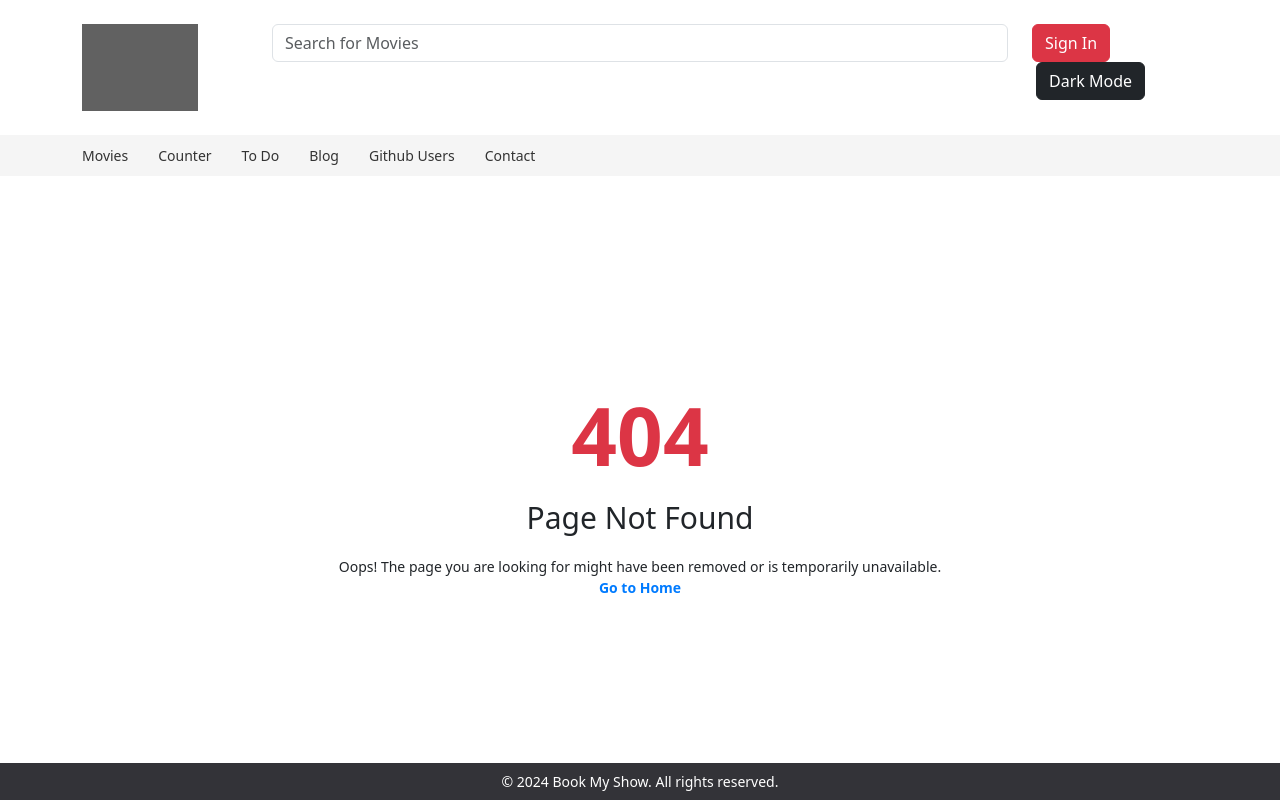
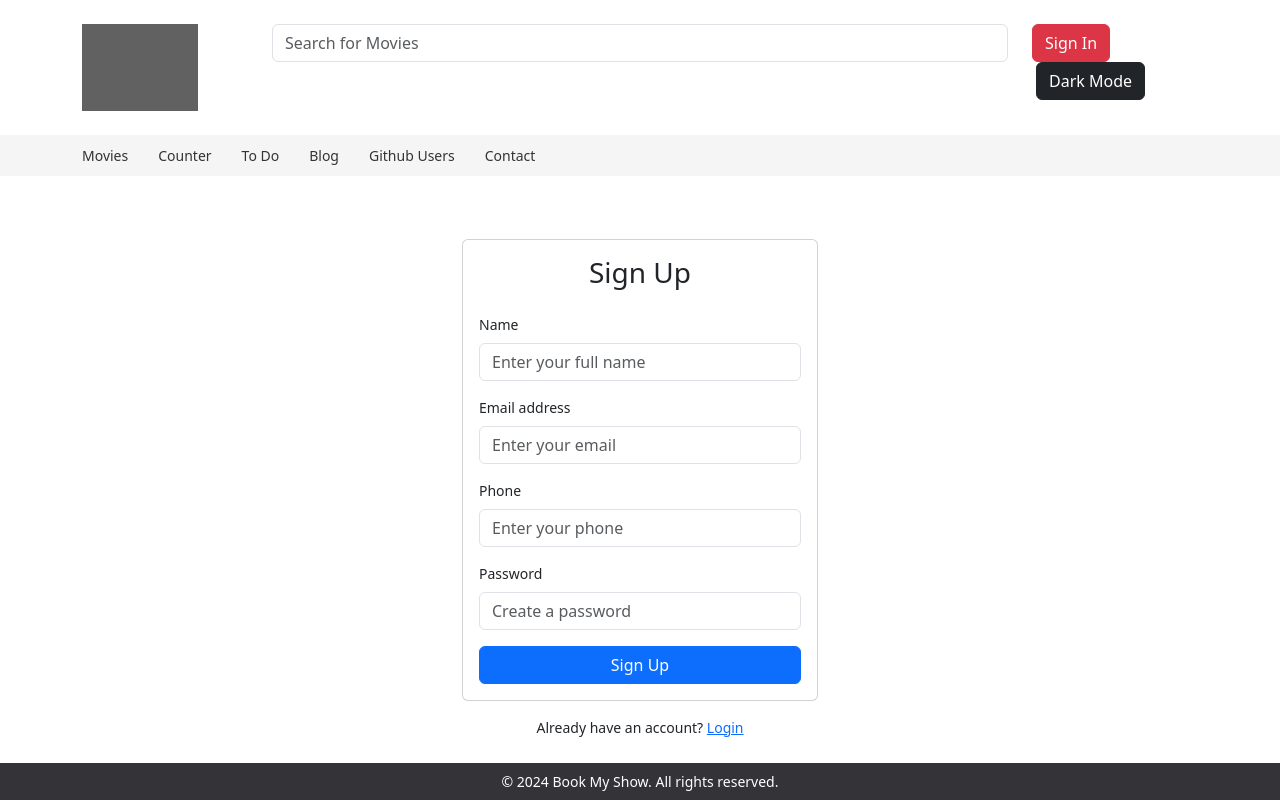
Before and after one commit to mohittocommit/React, a React (Vite) app in the folder bookMyShowClone/: page /signup in a window 1280 px wide. Built offline with nearby package versions, Linux system fonts and the light colour scheme; grey boxes are pictures that could not be loaded.

Commit message:
signup ui and integration

```diff
--- a/bookMyShowClone/src/components/Common/Header.jsx
+++ b/bookMyShowClone/src/components/Common/Header.jsx
@@ -1,9 +1,13 @@
 import React, {useContext} from 'react';
-import { Link } from 'react-router-dom';
+import { Link, useNavigate } from 'react-router-dom';
 import ThemeContext from '../../context/ThemeContext';
 
 const Header = () => {
   const { theme, toggleTheme } = useContext(ThemeContext);
+  const loginNavigate = useNavigate();
+  const handleLoginNavigate = () => {
+    loginNavigate("/login")
+  }
   return (
     <>
       <header className='pt-4 pb-4'>
@@ -18,7 +22,7 @@ const Header = () => {
               <input type="text" className="form-control" placeholder='Search for Movies' />
             </div>
             <div className="col-md-2">
-              <button type="button" className="btn btn-danger">Sign In</button>
+              <button type="button" className="btn btn-danger" onClick={handleLoginNavigate}>Sign In</button>
               <button type="button" className="btn btn-dark ms-1" onClick={toggleTheme}>{theme === "light" ? "Dark Mode" : "Light Mode"}</button>
             </div>
           </div>
--- a/bookMyShowClone/src/components/Common/Navigation.jsx
+++ b/bookMyShowClone/src/components/Common/Navigation.jsx
@@ -15,10 +15,14 @@ import BlogDetail from '../../pages/blog/BlogDetail';
 import AddPost from '../../pages/admin/AddPost';
 import GitHubUsers from '../../pages/GitHubUsers';
 import Contact from '../../pages/Contact';
+import Login from '../../pages/Login';
+import SignUp from '../../pages/SignUp';
+import ForgotPassword from '../../pages/ForgotPassword';
 import NotFound from '../../pages/NotFound';
 
 
 import ThemeContext from '../../context/ThemeContext';
+
 
 const Navigation = () => {
     const { theme } = useContext(ThemeContext);
@@ -37,6 +41,9 @@ const Navigation = () => {
                         <Route path="pages/add-post" element={<AddPost />} />
                         <Route path="pages/githubusers" element={<GitHubUsers />} />
                         <Route path="/pages/contact" element={<Contact />} />
+                        <Route path="/login" element={<Login />} />
+                        <Route path="/signup" element={<SignUp />} />
+                        <Route path="forgot-password" element={<ForgotPassword />} />
                         <Route path="*" element={<NotFound />} />
                     </Routes>
                     <Footer />
--- /dev/null
+++ b/bookMyShowClone/src/pages/ForgotPassword.jsx
@@ -0,0 +1,30 @@
+import React from 'react'
+import { Link } from 'react-router-dom'
+
+const ForgotPassword = () => {
+  return (
+    <div className='page-forgot-password page'>
+      <div className="container">
+        <div className="row justify-content-center">
+            <div className="col-md-6 col-lg-4">
+                <div className="card mt-5">
+                    <div className="card-body">
+                        <h3 className="card-title text-center mb-4">Forgot Password</h3>
+                        <form>
+                            <div className="mb-3">
+                                <label for="email" className="form-label">Email address</label>
+                                <input type="email" className="form-control" id="email" placeholder="Enter your email" />
+                            </div>
+                            <button type="submit" className="btn btn-primary w-100">Send Reset Link</button>
+                        </form>
+                    </div>
+                </div>
+                <p className="text-center mt-3"><Link to="/login">Back to Login</Link></p>
+            </div>
+        </div>
+    </div>
+    </div>
+  )
+}
+
+export default ForgotPassword
--- /dev/null
+++ b/bookMyShowClone/src/pages/Login.jsx
@@ -0,0 +1,39 @@
+import React from 'react'
+import { Link } from 'react-router-dom'
+
+const Login = () => {
+    return (
+        <>
+            <div className='page-login page'>
+                <div className="container">
+                    <div className="row justify-content-center">
+                        <div className="col-md-6 col-lg-4">
+                            <div className="card mt-5">
+                                <div className="card-body">
+                                    <h3 className="card-title text-center mb-4">Login</h3>
+                                    <form>
+                                        <div className="mb-3">
+                                            <label for="email" className="form-label">Email address</label>
+                                            <input type="email" className="form-control" id="email" placeholder="Enter email" />
+                                        </div>
+                                        <div className="mb-3">
+                                            <label for="password" className="form-label">Password</label>
+                                            <input type="password" className="form-control" id="password" placeholder="Password" />
+                                        </div>
+                                        <div className="mb-3 text-end">
+                                            <Link to="/forgot-password">Forgot Password</Link>
+                                        </div>
+                                        <button type="submit" className="btn btn-primary w-100">Login</button>
+                                    </form>
+                                </div>
+                            </div>
+                            <p className="text-center mt-3">Don't have an account? <Link to="/signup">Sign up</Link></p>
+                        </div>
+                    </div>
+                </div>
+            </div>
+        </>
+    )
+}
+
+export default Login
--- /dev/null
+++ b/bookMyShowClone/src/pages/SignUp.jsx
@@ -0,0 +1,70 @@
+import React, { useState } from 'react'
+import { Link } from 'react-router-dom'
+import axios from 'axios';
+import { showToast } from '../utils/toast'
+
+const SignUp = () => {
+    const [formData, setFormData] = useState({
+        name: '',
+        email: '',
+        phone: '',
+        password: ''
+    })
+    const handleChange = (e) => {
+        const { name, value } = e.target;
+        setFormData({
+            ...formData,
+            [name]: value
+        })
+    }
+    const handleSubmit = async (e) => {
+        e.preventDefault();
+        const query = new URLSearchParams(formData).toString();
+        try {
+            const response = await axios.post(`http://localhost:9001/api/register?${query}`)
+            if (response) {
+                showToast('User Registered Successfully!', 'success');
+            }
+        } catch (error) {
+            showToast('Some Error Occured!', 'error');
+            console.log(error)
+        }
+    }
+    return (
+        <div className='page-signup page'>
+            <div className="container">
+                <div className="row justify-content-center">
+                    <div className="col-md-6 col-lg-4">
+                        <div className="card mt-5">
+                            <div className="card-body">
+                                <h3 className="card-title text-center mb-4">Sign Up</h3>
+                                <form onSubmit={handleSubmit}>
+                                    <div className="mb-3">
+                                        <label for="name" className="form-label">Name</label>
+                                        <input type="text" className="form-control" name="name" placeholder="Enter your full name" onChange={handleChange} />
+                                    </div>
+                                    <div className="mb-3">
+                                        <label for="email" className="form-label">Email address</label>
+                                        <input type="email" className="form-control" name="email" placeholder="Enter your email" onChange={handleChange} />
+                                    </div>
+                                    <div className="mb-3">
+                                        <label for="phone" className="form-label">Phone</label>
+                                        <input type="phone" className="form-control" name="phone" placeholder="Enter your phone" onChange={handleChange} />
+                                    </div>
+                                    <div className="mb-3">
+                                        <label for="password" className="form-label">Password</label>
+                                        <input type="password" className="form-control" name="password" placeholder="Create a password" onChange={handleChange} />
+                                    </div>
+                                    <button type="submit" className="btn btn-primary w-100">Sign Up</button>
+                                </form>
+                            </div>
+                        </div>
+                        <p className="text-center mt-3">Already have an account? <Link to="/login">Login</Link></p>
+                    </div>
+                </div>
+            </div>
+        </div>
+    )
+}
+
+export default SignUp
```
